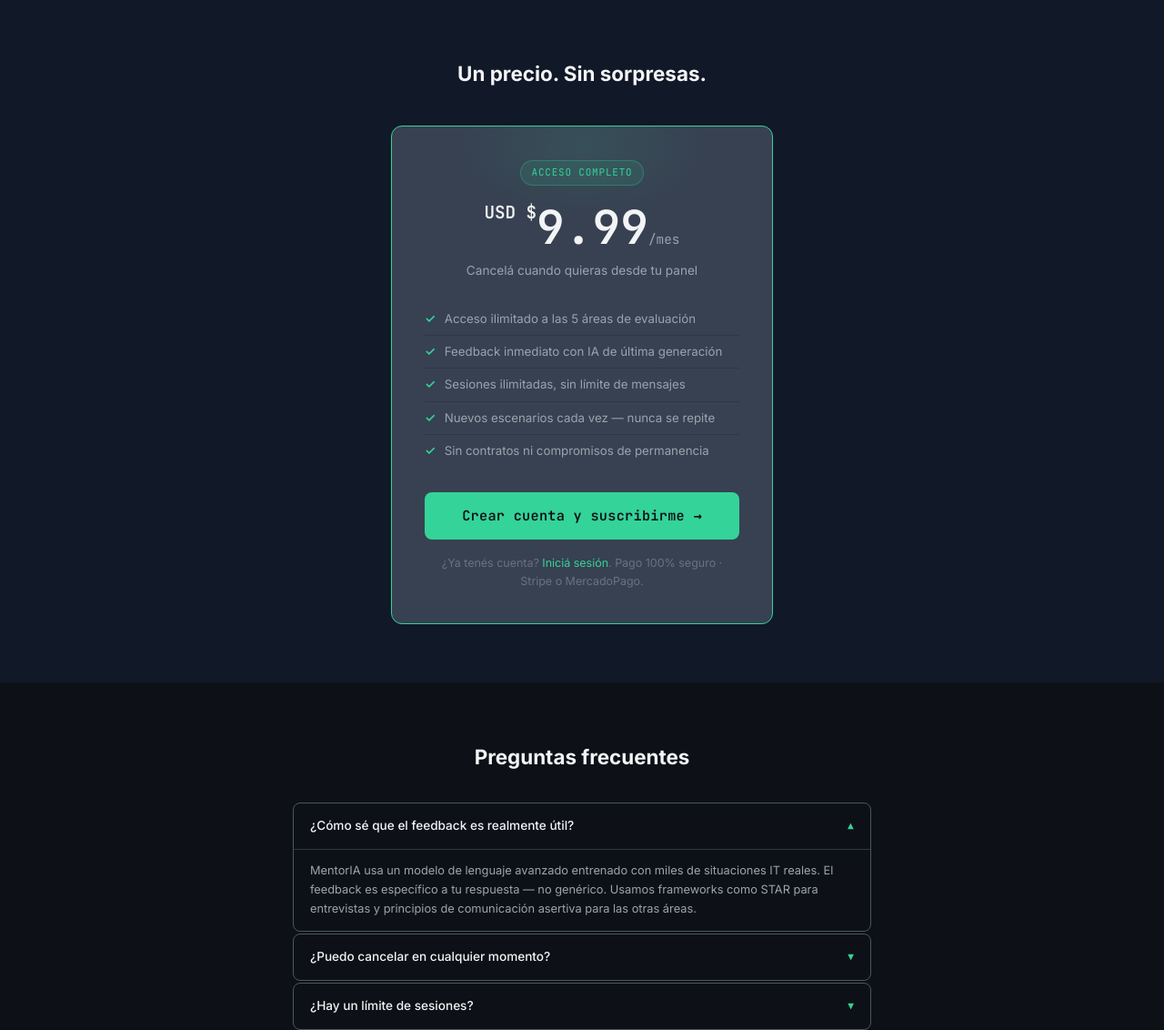
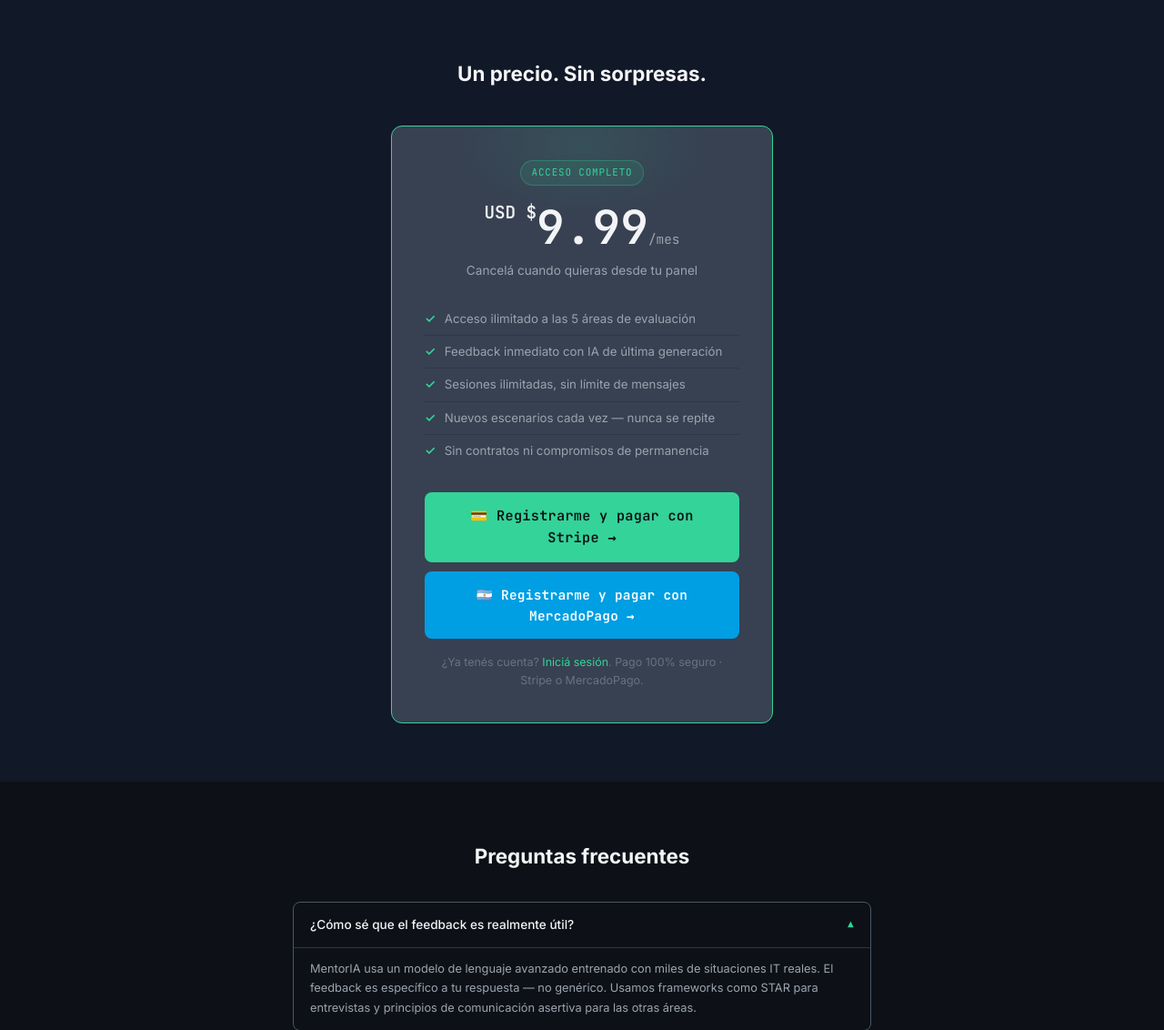
Before and after one commit to marcelodanieldm/sfi, a Django app: page /mentoria/ in a window 1280 px wide. Shown: the part 1395-2527 px from the top of the page at 91% size. Run offline with Django 4.2, Linux system fonts and the light colour scheme.

Commit message:
feat: botones de suscripción con flujo registro+pago en landing MentorIA
- 'Comenzar ahora' scrollea a #pricing para ver las opciones de pago
- Pricing muestra dos botones separados (Stripe / MercadoPago) para usuarios no autenticados
- Ambos redirigen a login con ?next=/mentoria/suscripcion/ para continuar el checkout post-registro

Co-Authored-By: Claude Sonnet 4.6 <noreply@anthropic.com>

```diff
--- a/core/templates/core/mentor_ia/landing.html
+++ b/core/templates/core/mentor_ia/landing.html
@@ -130,7 +130,7 @@ footer a{color:var(--accent)}
     {% if is_authenticated %}
       <a href="{% url 'core:mentor_ia_checkout' %}" class="btn btn-lg">Comenzar por USD ${{ precio_mensual }}/mes →</a>
     {% else %}
-      <a href="{% url 'core:login' %}?next={% url 'core:mentor_ia' %}" class="btn btn-lg">Comenzar ahora →</a>
+      <a href="#pricing" class="btn btn-lg">Comenzar ahora →</a>
     {% endif %}
     <a href="#como-funciona" class="btn btn-outline btn-lg">Ver cómo funciona</a>
   </div>
@@ -192,7 +192,7 @@ footer a{color:var(--accent)}
 </section>
 
 <!-- Pricing -->
-<section class="pricing-section">
+<section class="pricing-section" id="pricing">
   <h2>Un precio. Sin sorpresas.</h2>
   <div class="pricing-card">
     <span class="pricing-badge">ACCESO COMPLETO</span>
@@ -223,10 +223,20 @@ footer a{color:var(--accent)}
         </form>
       </div>
     {% else %}
-      <a href="{% url 'core:login' %}?next={% url 'core:mentor_ia' %}" class="btn btn-lg pricing-cta" style="width:100%;justify-content:center">Crear cuenta y suscribirme →</a>
+      <div style="display:flex;flex-direction:column;gap:10px;width:100%">
+        <a href="{% url 'core:login' %}?next={% url 'core:mentor_ia_subscription' %}"
+           class="btn btn-lg pricing-cta" style="width:100%;justify-content:center">
+          💳 Registrarme y pagar con Stripe →
+        </a>
+        <a href="{% url 'core:login' %}?next={% url 'core:mentor_ia_subscription' %}"
+           style="display:flex;align-items:center;justify-content:center;width:100%;padding:14px 32px;font-size:.9rem;font-weight:700;font-family:var(--mono);background:#009ee3;color:#fff;border:none;border-radius:var(--r);cursor:pointer;text-decoration:none;transition:background .2s,transform .15s;letter-spacing:.02em"
+           onmouseover="this.style.background='#0087c3'" onmouseout="this.style.background='#009ee3'">
+          🇦🇷 Registrarme y pagar con MercadoPago →
+        </a>
+      </div>
     {% endif %}
     <p class="login-note">
-      {% if not is_authenticated %}¿Ya tenés cuenta? <a href="{% url 'core:login' %}">Iniciá sesión</a>.{% endif %}
+      {% if not is_authenticated %}¿Ya tenés cuenta? <a href="{% url 'core:login' %}?next={% url 'core:mentor_ia_subscription' %}">Iniciá sesión</a>.{% endif %}
       Pago 100% seguro · Stripe o MercadoPago.
     </p>
   </div>
```
